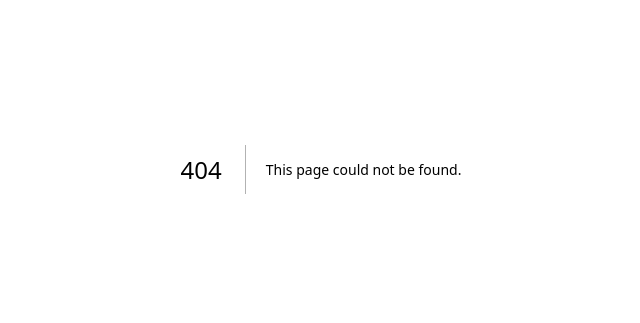
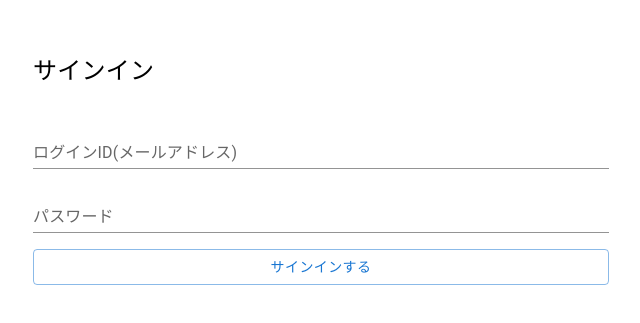
Before and after one commit to kamegoro/book-shelf, a Next.js app: page /signin_tmp in a window 1280 px wide. Before the commit this address had no page. Shown: the part 231-554 px from the top of the page, without its empty margins (319-959 px from the left). Built offline with nearby package versions, Linux system fonts and the light colour scheme.

Commit message:
Add signin page

```diff
--- /dev/null
+++ b/src/pages/signin_tmp.tsx
@@ -0,0 +1,43 @@
+import Box from "@/components/mui/Box";
+import Button from "@/components/mui/Button";
+import TextField from "@/components/mui/TextField";
+import Typography from "@/components/mui/Typography";
+
+const signIn_tmp = () =>{
+    return (
+        <Box
+            sx={{
+                display: 'flex',
+                justifyContent: 'center',
+                alignItems: 'center',
+                backgroundColor: 'white',
+                width:'100vw',
+                height:'100vh',
+            }}>
+            <Box
+                sx={{
+                    width:'45%',
+                    display:'flex',
+                    flexDirection:'column'
+                }}>
+                <Typography
+                    sx={{ mb:4, fontSize:24 }}
+                    color='black'>
+                サインイン
+                </Typography>
+                <TextField
+                    sx={{mb:2}}
+                    label="ログインID(メールアドレス)"
+                    variant='standard'/>
+                <TextField
+                    sx={{mb:2}}
+                    label="パスワード"
+                    type="password"
+                    variant="standard"/>
+                <Button variant="outlined">サインインする</Button>
+            </Box>
+        </Box>
+    );
+} ;
+
+export default signIn_tmp;
```
